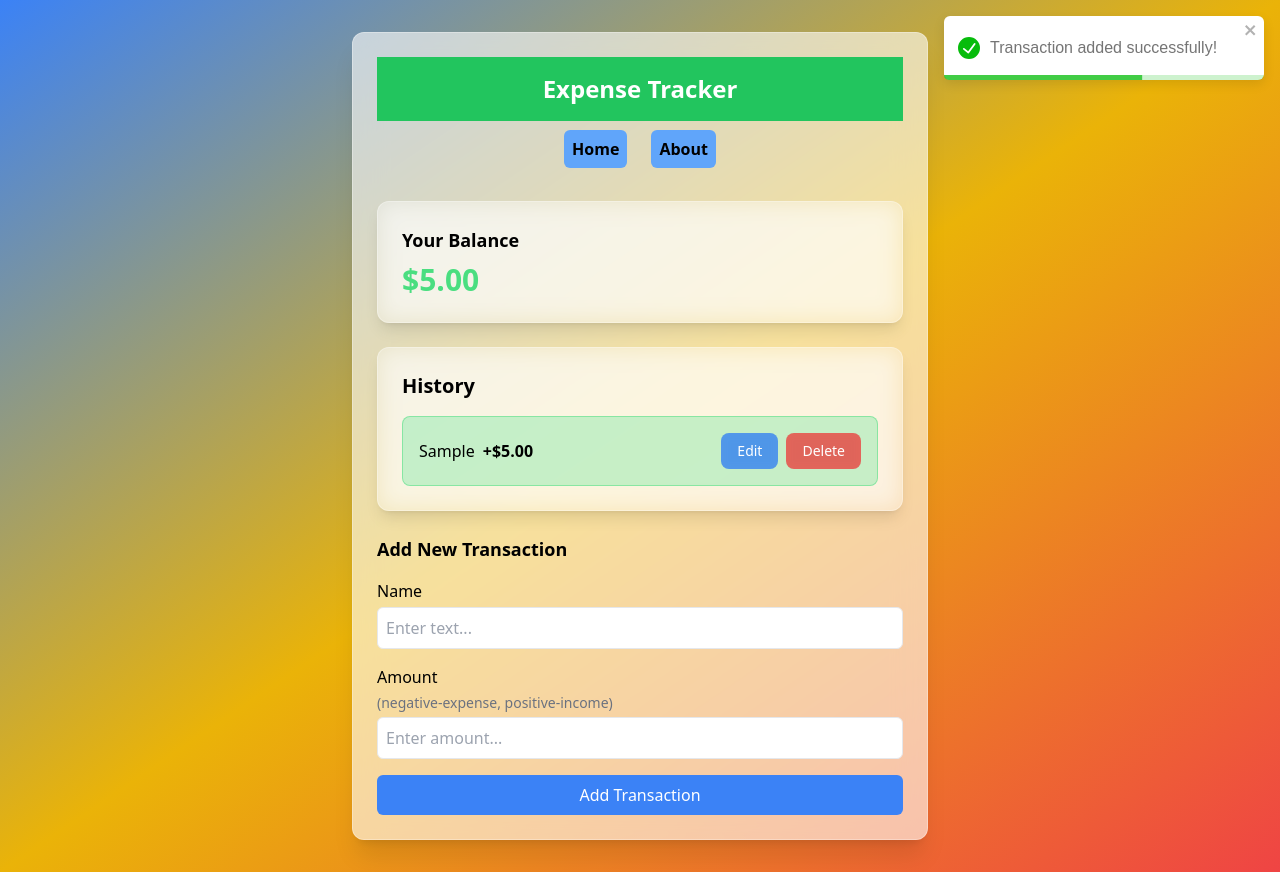
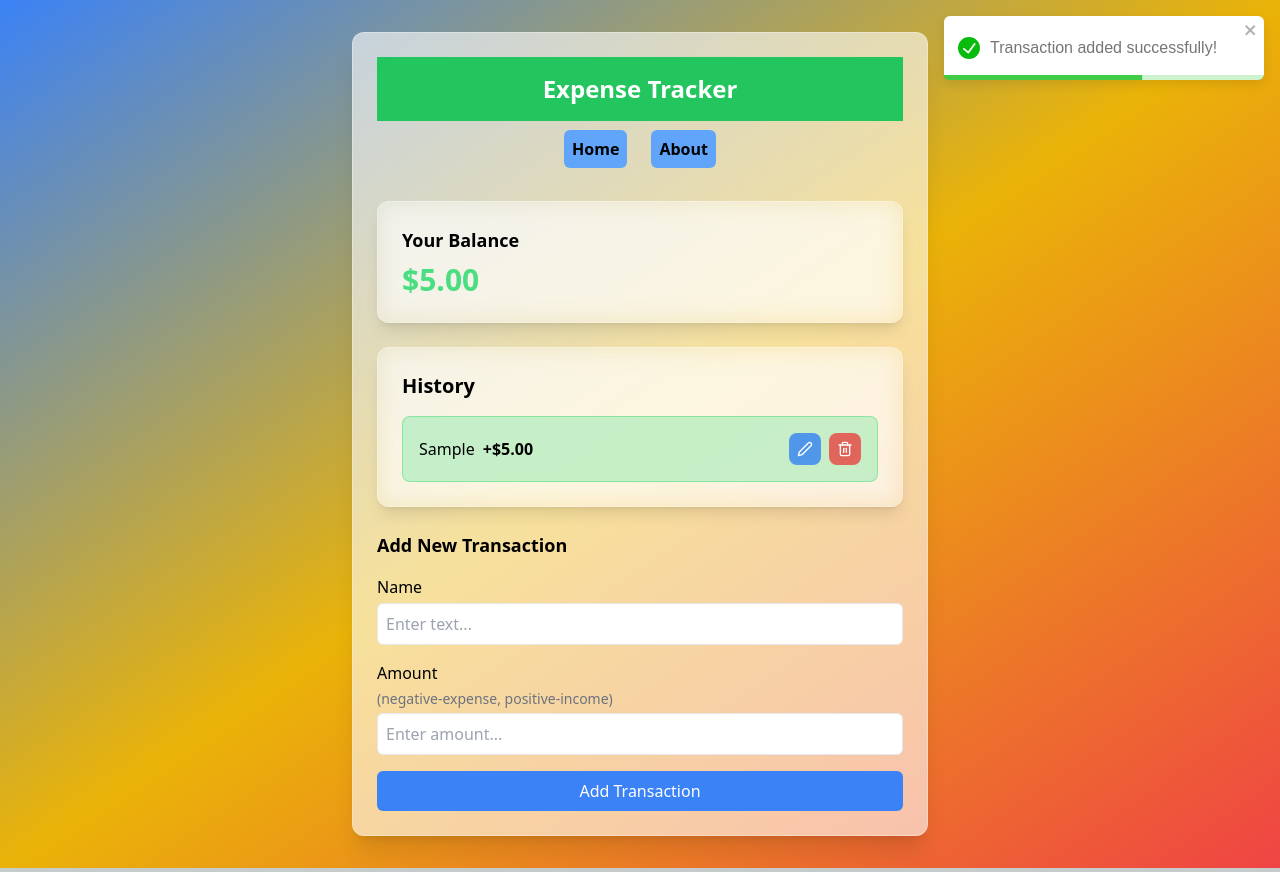
Before and after one commit to Papol14/expense-tracker-react, a React (Vite) app: page / in a window 1280 px wide. Both pictures are taken after typing "Sample", "5" into the empty fields and a click on the button "Add Transaction". Built offline with nearby package versions, Linux system fonts and the light colour scheme.

Commit message:
Change from context to icon

```diff
--- a/package.json
+++ b/package.json
@@ -13,6 +13,7 @@
     "react": "^18.3.1",
     "react-dom": "^18.3.1",
     "react-helmet-async": "^2.0.5",
+    "react-icons": "^5.5.0",
     "react-router-dom": "^7.1.1",
     "react-toastify": "^11.0.3"
   },
--- a/src/components/History.jsx
+++ b/src/components/History.jsx
@@ -1,3 +1,5 @@
+import { FiEdit2, FiTrash2 } from 'react-icons/fi';
+
 const History = ({
   transactions,
   onDelete,
@@ -70,15 +72,17 @@ const History = ({
                   <div className="flex gap-2 justify-end">
                     <button
                       onClick={() => onEdit(transaction)}
-                      className="p-2 px-3 sm:px-4 text-xs sm:text-sm bg-blue-500/80 hover:bg-blue-600/80 text-white rounded-lg backdrop-blur-sm transition-colors"
+                      className="p-2 text-xs sm:text-sm bg-blue-500/80 hover:bg-blue-600/80 text-white rounded-lg backdrop-blur-sm transition-colors"
+                      title="Edit transaction"
                     >
-                      Edit
+                      <FiEdit2 className="w-4 h-4" />
                     </button>
                     <button
                       onClick={() => onDelete(transaction.id)}
-                      className="p-2 px-3 sm:px-4 text-xs sm:text-sm bg-red-500/80 hover:bg-red-600/80 text-white rounded-lg backdrop-blur-sm transition-colors"
+                      className="p-2 text-xs sm:text-sm bg-red-500/80 hover:bg-red-600/80 text-white rounded-lg backdrop-blur-sm transition-colors"
+                      title="Delete transaction"
                     >
-                      Delete
+                      <FiTrash2 className="w-4 h-4" />
                     </button>
                   </div>
                 </div>
@@ -89,7 +93,6 @@ const History = ({
       )}
     </div>
   );
-
 };
 
 export default History;
```
Also changed, not shown: 1 other file (tests, documents, lock files or other folders).
